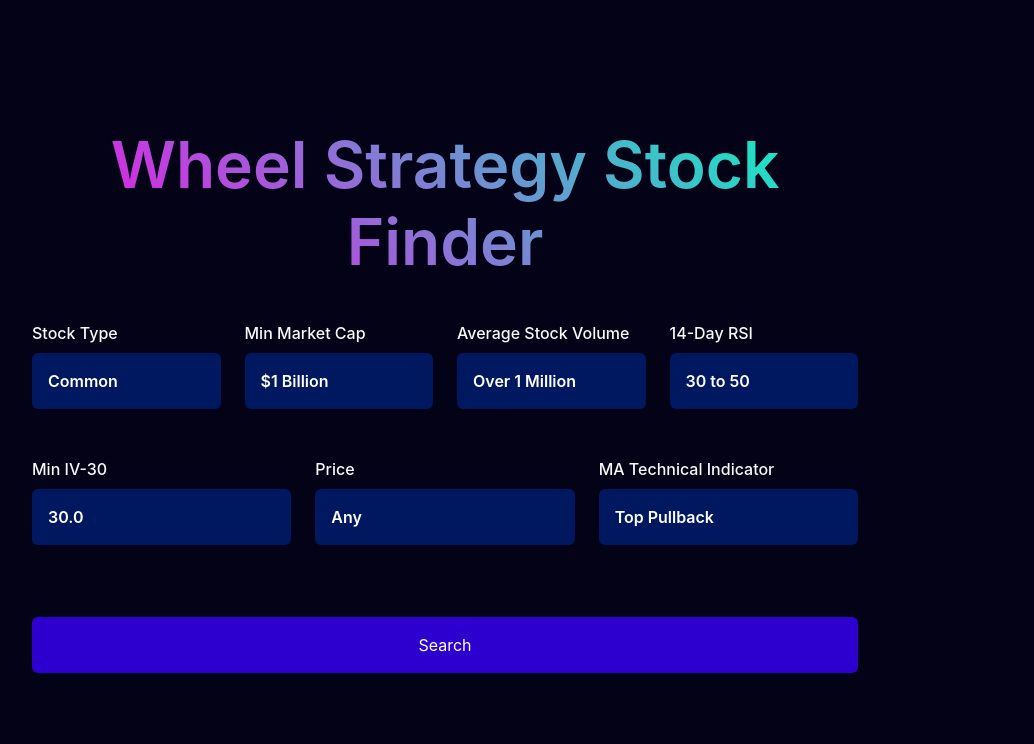
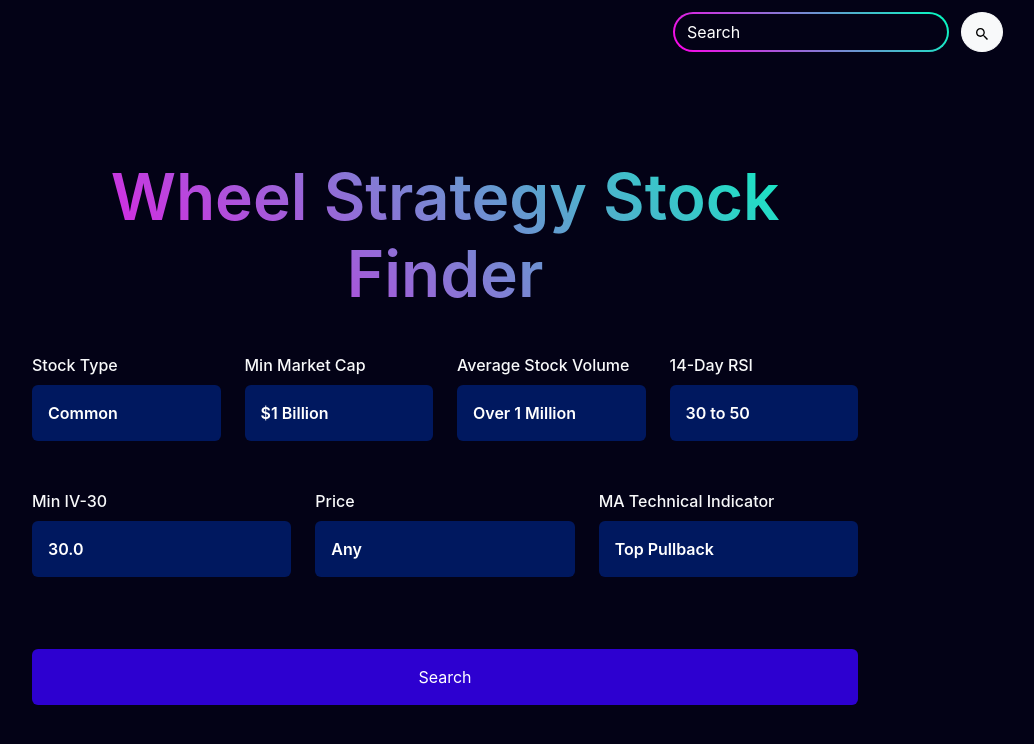
Before and after one commit to Abudibro/StockScreener, a React (Create React App) app in the folder app/: page / in a window 1280 px wide. Shown: the top 744 px of the page, without its empty margins (195-1229 px from the left). Built offline with nearby package versions, Linux system fonts and the light colour scheme.

Commit message:
Nav search functionality + server crash protection

```diff
--- a/app/src/App.js
+++ b/app/src/App.js
@@ -2,10 +2,12 @@ import React from "react";
 import { BrowserRouter as Router, Routes, Route } from "react-router-dom";
 import StockFinderPage from "./StockFinder";
 import StockDetailsPage from "./StockDetailsPage";
+import Nav from "./Nav";
 
 function App() {
   return (
     <Router>
+      <Nav />
       <Routes>
         <Route path="/" element={<StockFinderPage />} />
         <Route path=":symbol" element={<StockDetailsPage />} />
--- /dev/null
+++ b/app/src/Nav.js
@@ -0,0 +1,80 @@
+import React, { useState } from 'react';
+import { useNavigate } from "react-router-dom";
+import { getSuggestions } from './api/stockService';
+
+import { Navbar, Container, FormControl, Button, Form, Dropdown } from 'react-bootstrap';
+import { IoMdSearch } from "react-icons/io";
+
+const Nav = () => {
+    const navigate = useNavigate();
+    const [searchValue, setSearchValue] = useState('');
+    const [suggestions, setSuggestions] = useState([])
+    const [showSuggestions, setShowSuggestions] = useState(false);
+    const [selectedSuggestion, setSelectedSuggestion] = useState(-1);
+
+    const handleSelect = (symbol) => {
+        console.log(symbol)
+        setSearchValue(symbol);
+        setShowSuggestions(false);
+        navigate(`/${symbol}`)
+    };
+
+    const handleChange = (event) => {
+        const value = event.target.value;
+        if (value !== '') {
+            getSuggestions(value).then(resp => {
+                setSuggestions(resp.quotes.filter(q => q.isYahooFinance && q.typeDisp === 'Equity'));
+            })
+        }
+        setSearchValue(value);
+        setShowSuggestions(value !== '')
+    };
+
+    console.log(selectedSuggestion)
+
+    const handleKeyDown = e => {
+        if (e.key === 'ArrowUp') {
+            e.preventDefault();
+            setSelectedSuggestion((prevIndex) => Math.max(prevIndex - 1, 0));
+          } else if (e.key === 'ArrowDown') {
+            e.preventDefault();
+            setSelectedSuggestion((prevIndex) => Math.min(prevIndex + 1, suggestions.length - 1));
+          } else if (e.key === 'Enter') {
+            e.preventDefault();
+            if (selectedSuggestion !== -1) handleSelect(suggestions[selectedSuggestion].symbol)
+            else handleSelect(searchValue)
+          }
+    }
+
+    return (
+        <Navbar className='mt-1 mb-1' >
+            <Container>
+                <p></p>
+                <Form className="d-flex position-relative">
+                    <FormControl
+                        type="search"
+                        placeholder="Search"
+                        value={searchValue}
+                        id='searchEntry'
+                        aria-label="Search"
+                        onChange={handleChange}
+                        autoComplete='off'
+                        onKeyDown={handleKeyDown}
+                    />
+                    <Button variant="light" style={{borderRadius: '50%', marginLeft: '5px'}} onClick={() => navigate(`/${searchValue}`)} >
+                        <IoMdSearch />
+                    </Button>
+                    {showSuggestions && suggestions.length > 0 && (
+                        <Dropdown.Menu style={{background: 'rgba(8, 0, 91, 1)'}} show>
+                            {suggestions.map((item, index) => (
+                                <Dropdown.Item key={index} className={selectedSuggestion === index ? 'search-dropdown-selected' : 'search-dropdown'} onClick={() => handleSelect(item.symbol)}>{item.symbol}</Dropdown.Item>
+                            ))}
+                        </Dropdown.Menu>
+                    )}
+                </Form>
+            </Container>
+        </Navbar>
+    );
+}
+
+export default Nav;
--- a/app/src/StockDetailsPage/Chart/Chart.js
+++ b/app/src/StockDetailsPage/Chart/Chart.js
@@ -42,7 +42,7 @@ const ChartComponent = ({ symbol, height, width }) => {
 
     useEffect(() => {
         getHistory(symbol, interval).then(resp => {
-            const withDatePrices = resp.quotes.map(pricePoint => {
+            const withDatePrices = !resp.error && resp.quotes.map(pricePoint => {
                 return { ...pricePoint, date: new Date(pricePoint.date) };
             })
             setInitialData(withDatePrices)
--- a/app/src/StockDetailsPage/Nav.js
+++ /dev/null
@@ -1,30 +0,0 @@
-import React from 'react';
-import { Navbar, Container, FormControl, Button, Form } from 'react-bootstrap';
-import { useNavigate } from "react-router-dom";
-
-const Nav = () => {
-    const navigate = useNavigate();
-
-    return (
-        <Navbar className='mt-1 mb-1' >
-            <Container>
-                <Navbar.Brand className='heading-8-weight-4 text-white' onClick={() => navigate('/')}>Wheel Strategy Stock Finder</Navbar.Brand>
-                <Form className="d-flex">
-                    <FormControl
-                        type="search"
-                        placeholder="Search"
-                        style={{
-                            marginRight: '7px',
-                            background: 'transparent',
-                            color: 'white'
-                        }}
-                        aria-label="Search"
-                    />
-                    <Button variant="outline-light">Search</Button>
-                </Form>
-            </Container>
-        </Navbar>
-    );
-}
-
-export default Nav;
--- a/app/src/StockDetailsPage/index.js
+++ b/app/src/StockDetailsPage/index.js
@@ -1,6 +1,5 @@
 import React, { useEffect, useState } from "react";
 import { useParams } from "react-router-dom";
-import Nav from "./Nav";
 import { getStockPrice } from "../api/stockService";
 import { compactDescription } from './Chart/utils'
 
@@ -22,27 +21,29 @@ const StockDetailsPage = () => {
     useEffect(() => {
         getStockPrice(symbol).then(resp => {
             if (resp.error) setMessage(resp.error.message)
-            else setStock(resp)
+            else {
+                setMessage(null);
+                setStock(resp);
+            }
             setLoading(false);
         })
     }, [symbol])
 
     const width = 800
-    const height = 370;
+    const height = 400;
+    const outerDivClassName = `d-flex justify-content-center ${message !== null && 'align-items-center'}`
 
     const roundToTwo = n => (+n).toFixed(2)
 
     return (
-        <>
-            <Nav />
-            <div className="d-flex justify-content-center" >
+        <div className={outerDivClassName} style={{height: message !== null && 'calc(100vh - 64px)'}} >
             {
             loading ? <Spinner animation="grow" size="lg" variant="light" /> :
-                message ? <h1 className="heading-5-weight-4 mb-3 text-center gradient-text">{message}</h1> :
+            message !== null ? <h1 className="heading-5-weight-4 mb-3 text-center gradient-text">{message}</h1> :
             <Col style={{ maxWidth: `${width}px`, marginTop: '3vh'}}>
                 <h1 className="heading-5-weight-5 gradient-text" style={{width: 'fit-content'}} >{stock.price.shortName}</h1>
                 <Row style={{marginBottom: '20px'}} >
-                        <h1 className="heading-6-weight-3 text-white">${roundToTwo(stock.price.regularMarketPrice)}</h1>
+                    <h1 className="heading-6-weight-3 text-white">{stock.price.regularMarketPrice && `\$${roundToTwo(stock.price.regularMarketPrice)}`}</h1>
                     <p className="heading-8-weight-3" style={{color: isPriceUp ? '#00ff00' : '#ff2727'}}>
                         <i className={caretClassName} ></i>
                         {roundToTwo(stock.price.regularMarketChange)}%
@@ -56,23 +57,22 @@ const StockDetailsPage = () => {
                         <h1 className="heading-7-weight-5 gradient-text" style={{width: 'fit-content'}} >About {symbol.toUpperCase()}</h1>
                     </div>
                     <Col md={8} >
-                            <h1 className="heading-text-weight-3 text-white" > {compactDescription(stock.summaryProfile.longBusinessSummary)} </h1>
+                        <h1 className="heading-text-weight-3 text-white" > {stock.summaryProfile.longBusinessSummary && compactDescription(stock.summaryProfile.longBusinessSummary)} </h1>
                     </Col>
                     <Col md={4} className="d-flex">
                         <Col>
                             <h1 className="heading-text-weight-6 text-white" >52W Low:</h1>
-                                <h1 className="heading-text-weight-3 text-white" >${roundToTwo(stock.summaryDetail.fiftyTwoWeekLow)} </h1>
+                            <h1 className="heading-text-weight-3 text-white" >{stock.summaryDetail.fiftyTwoWeekLow && `\$${roundToTwo(stock.summaryDetail.fiftyTwoWeekLow)}` }</h1>
                         </Col>
                         <Col>
                             <h1 className="heading-text-weight-6 text-white" >52W High:</h1>
-                                <h1 className="heading-text-weight-3 text-white" >${roundToTwo(stock.summaryDetail.fiftyTwoWeekHigh)} </h1>
+                            <h1 className="heading-text-weight-3 text-white" >{stock.summaryDetail.fiftyTwoWeekHigh && `\$${roundToTwo(stock.summaryDetail.fiftyTwoWeekHigh)}`} </h1>
                         </Col>
                     </Col>
                 </Row>
             </Col>
             }
         </div>
-        </>
     )
 }
 
--- a/app/src/StockFinder/index.js
+++ b/app/src/StockFinder/index.js
@@ -36,7 +36,7 @@ const StockFinderPage = () => {
   }
 
   return (
-    <div className="d-flex align-items-center justify-content-center vh-100">
+    <div className="d-flex align-items-center justify-content-center" style={{minHeight: 'calc(100vh - 64px)'}}>
       <Container className="position-relative">
         <Row className="justify-content-center">
           <Col xs={12} md={6} lg={3} className=" vw-100" style={{ maxWidth: '850px', minHeight: '408px', margin: '0 auto', justifyContent: loading ? true : false }}>
--- a/app/src/api/stockService.js
+++ b/app/src/api/stockService.js
@@ -17,3 +17,7 @@ export function getStocks (filters) {
 export function getHistory(symbol, interval) {
     return get(`${BASE_URL}/history?symbol=${symbol}&interval=${interval}`);
 }
+
+export function getSuggestions(search) {
+    return get(`${BASE_URL}/suggestions?search=${search}`)
+}
--- a/app/src/styling/index.css
+++ b/app/src/styling/index.css
@@ -79,3 +79,36 @@ html {
 g {
   opacity: 1 !important; /* Using !important to ensure the property is overridden */
 }
+
+#searchEntry {
+  background: linear-gradient(#030216, #030216) padding-box,
+              linear-gradient(45deg, rgba(255,0,232,1) 0%, rgba(0,255,192,1) 100%) border-box;
+  border-radius: 20px;
+  border: 2px solid transparent;
+  margin-right: 7px;
+  color: white;
+}
+
+#searchEntry::placeholder {
+  color: white;
+}
+
+.search-dropdown-selected {
+  background: rgba(15, 0, 181, 1);
+  color: white;
+}
+
+.search-dropdown-selected:hover {
+  background: rgba(15, 0, 181, 1);
+  color: white;
+}
+
+.search-dropdown {
+  background: rgba(8, 0, 91, 1);
+  color: white;
+}
+
+.search-dropdown:hover {
+  background: rgba(15, 0, 181, 1);
+  color: white;
+}
```
Lines whose indentation alone changed are shown as unchanged.
